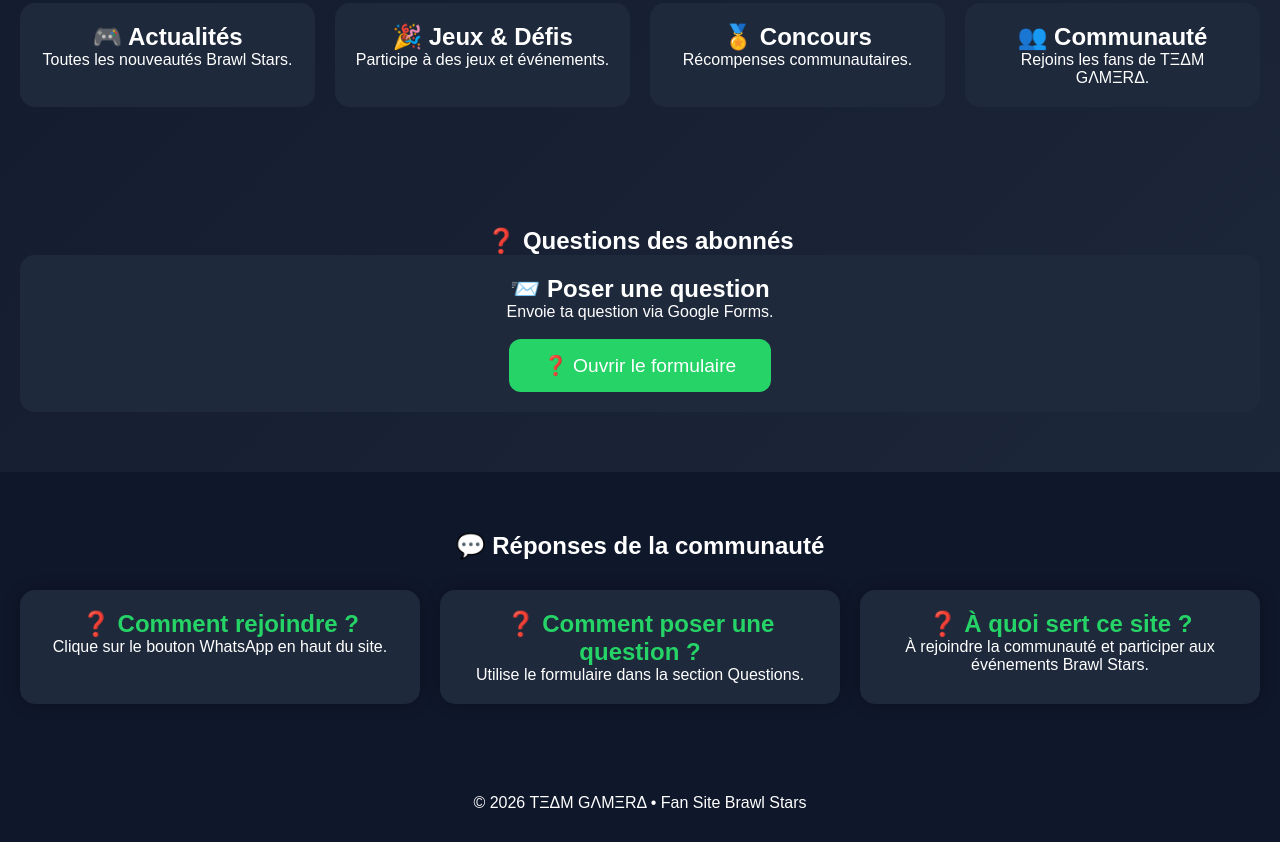
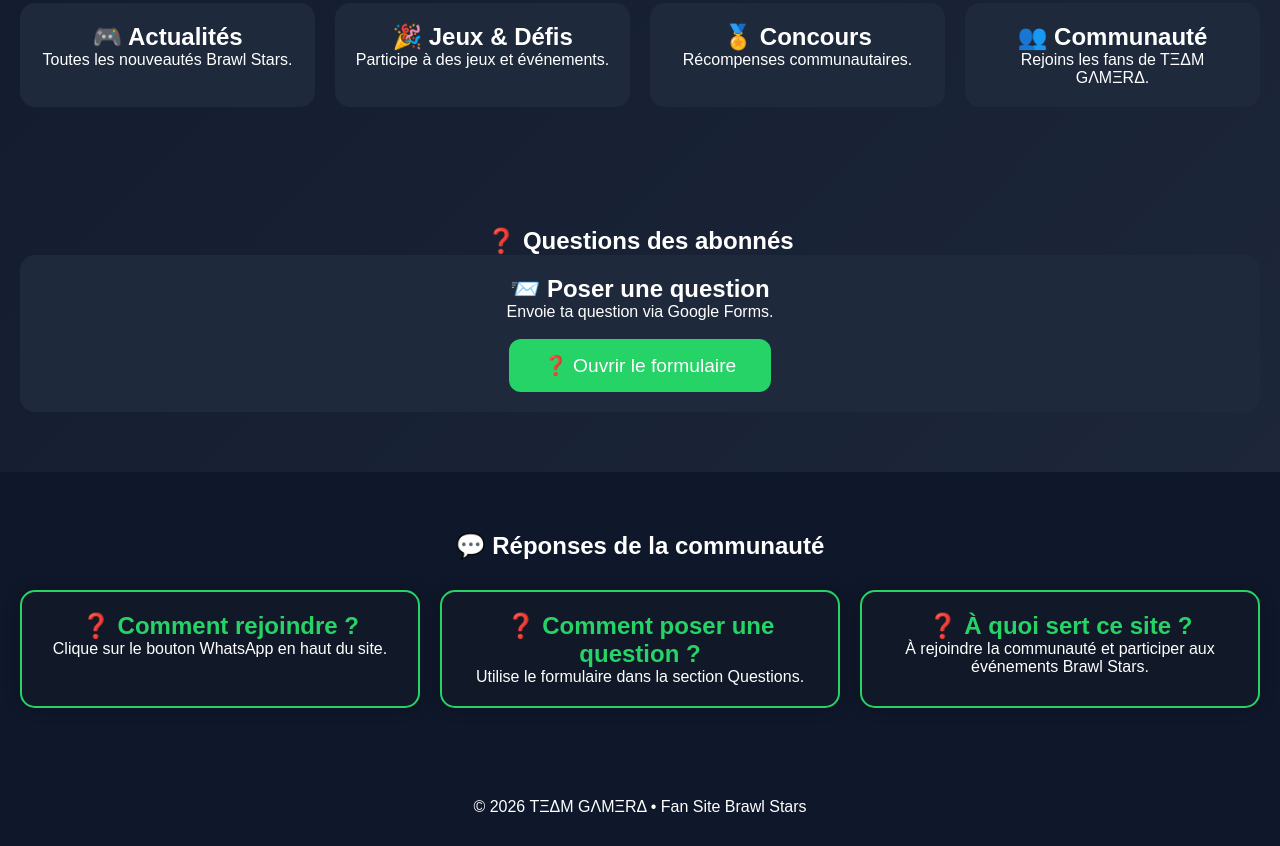
Before and after one commit to gamera002/TeamGamera, a plain HTML site: page index.html in a window 1280 px wide. Shown: the part 964-1810 px from the top of the page. Drawn offline with Linux system fonts and the light colour scheme.

Commit message:
Update index.html

```diff
--- a/index.html
+++ b/index.html
@@ -25,6 +25,11 @@
     border-radius:15px;
     transition:0.3s;
     box-shadow:0 0 15px rgba(0,0,0,0.3);
+}
+.faq-card{
+    background:#111827;
+    border:2px solid #25D366;
+    color:white;
 }
 
 .faq-card:hover{
```
